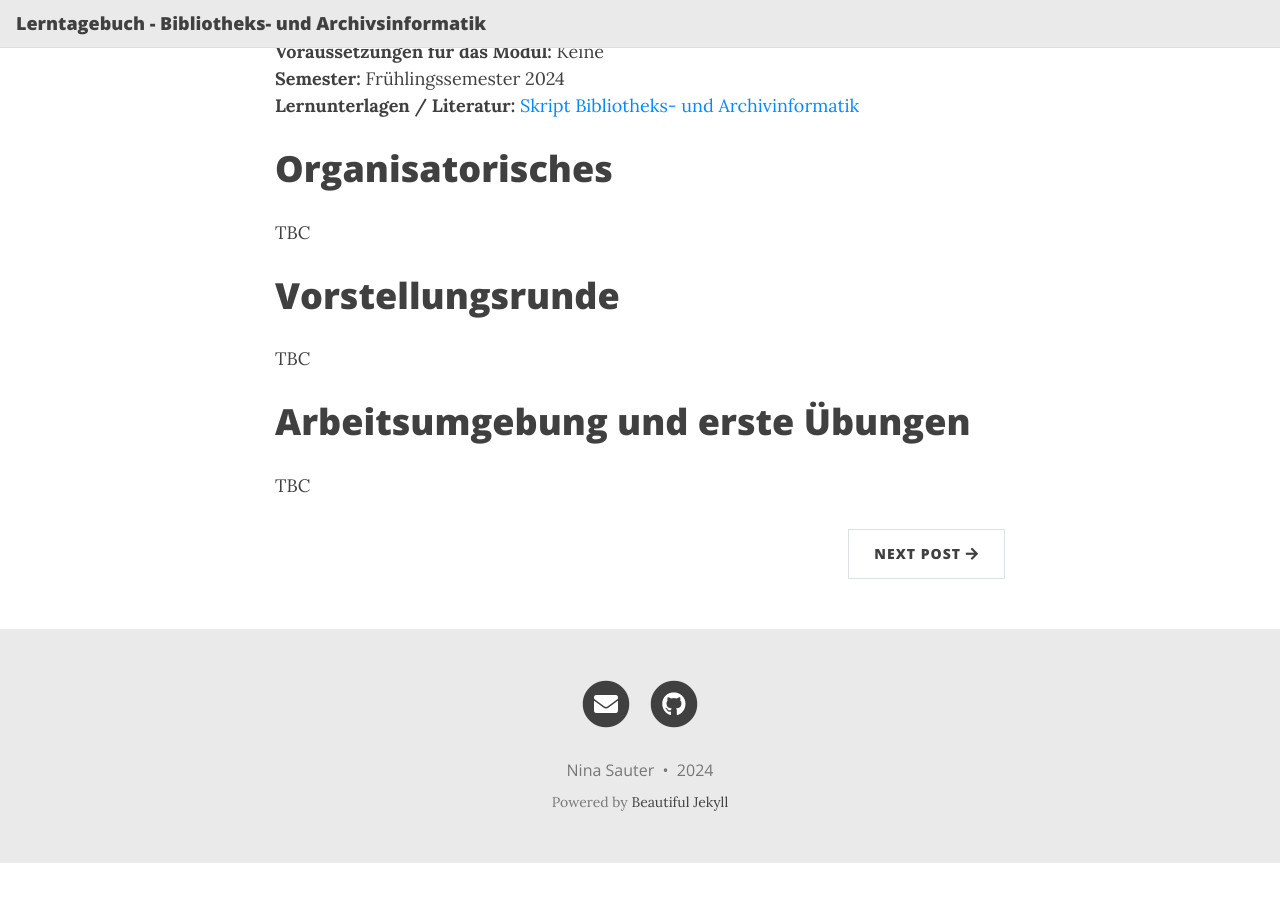
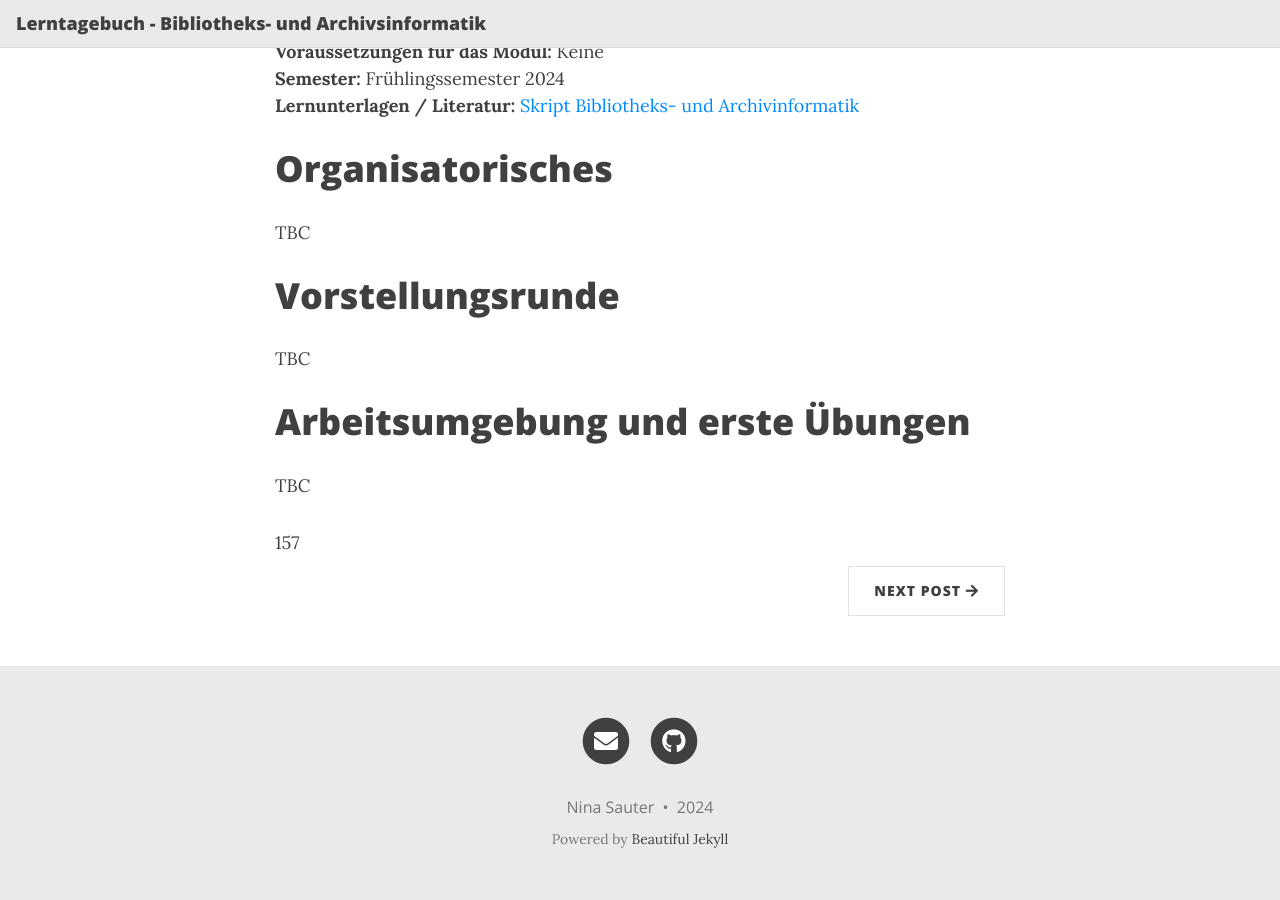
Before and after one commit to Kirryy/Kirryy.github.io, a Jekyll site: the page built from _posts/2024-02-19-Lerneinheit1.md, in a window 1280 px wide and 900 px high, scrolled down 771 px. Built offline with Jekyll 4.4.1, drawn with Linux system fonts in a browser that asks for light colours; nearby versions of some CDN libraries; before the commit the page ends 1634 px from its top, so only the background shows below that.

Commit message:
Update post.html

```diff
--- a/_layouts/post.html
+++ b/_layouts/post.html
@@ -51,9 +51,7 @@ layout: base
           {% endfor %}
         </div>
       {% endif %} -->
-      {% capture words %}
-        {{ page.content | number_of_words }}
-      {% endcapture %}
+      {{ page.content | number_of_words }}
       {% if page.after-content %}
         <div class="after-content">
           {% for file in page.after-content %}
```
